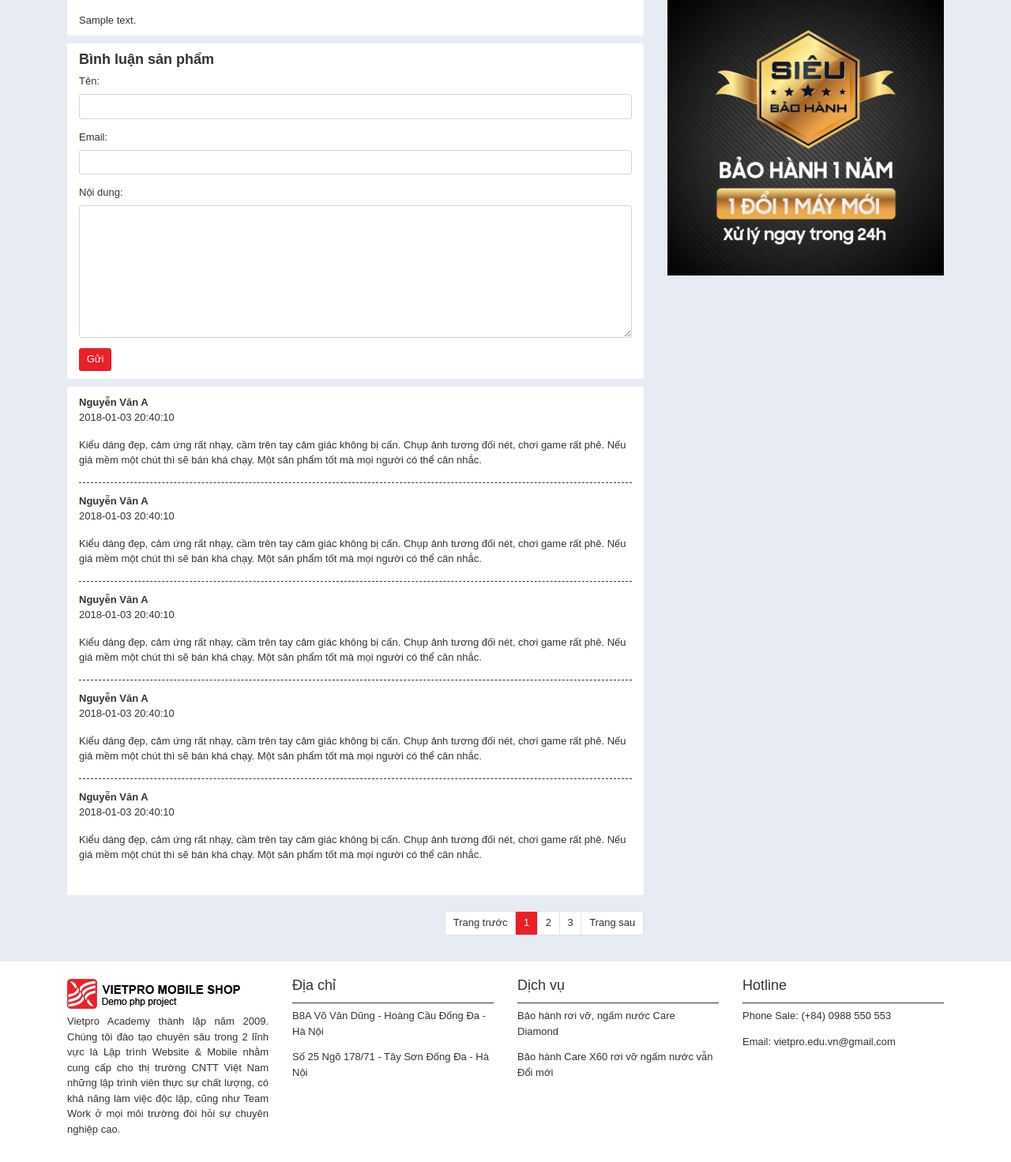
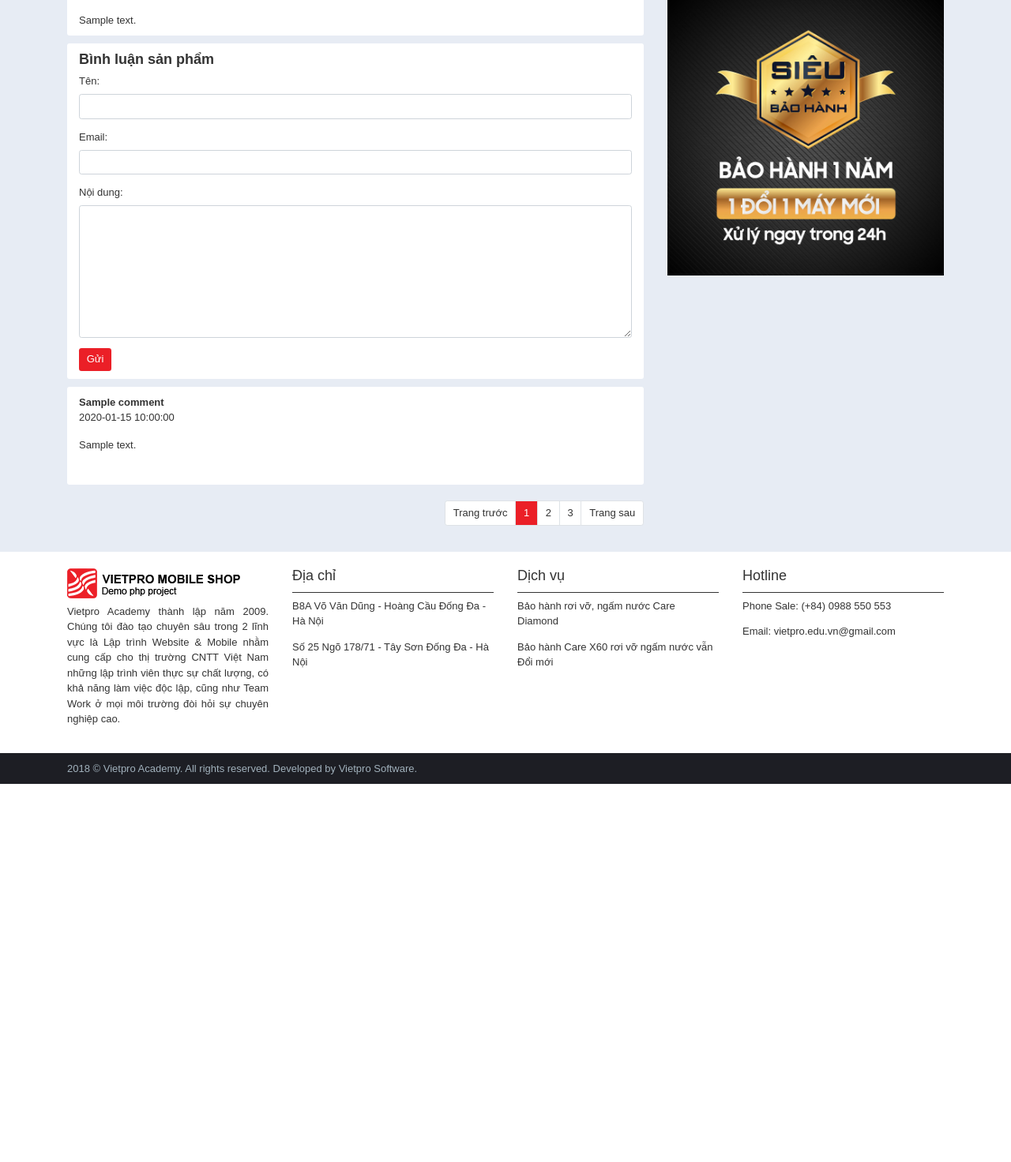
Before and after one commit to tuandat732/MobileShop, a PHP site: page /?page_layout=product&prd_id=1 in a window 1280 px wide. Shown: the part 828-2300 px from the top of the page at 79% size. After the commit the page ends 1821 px from the top, so only its background shows below. Run offline with PHP 8.4, Linux system fonts and the light colour scheme; tables that the repository leaves empty or names only in its code hold one stand-in row (values such as "Sample post"); grey boxes marked "Sample" are stand-in pictures.

Commit message:
search and comment

```diff
--- a/mobile_shop/ex.php
+++ b/mobile_shop/ex.php
@@ -1,3 +1,9 @@
+<?php
+    //time in php
+    date_default_timezone_set('asia/bangkok');
+    echo date("Y-m-d H:i:s");
+?>
+
 <?php
 // // TEST IN lib.php
 
--- a/mobile_shop/modules/logo/logo.php
+++ b/mobile_shop/modules/logo/logo.php
@@ -1,5 +1,5 @@
 <div id="logo" class="col-lg-3 col-md-3 col-sm-12">
   <h1>
-    <a href="#"><img class="img-fluid" src="images/logo.png" /></a>
+    <a href="index.php"><img class="img-fluid" src="images/logo.png" /></a>
   </h1>
 </div>
--- a/mobile_shop/modules/logo/logo_footer.php
+++ b/mobile_shop/modules/logo/logo_footer.php
@@ -1,6 +1,6 @@
 <div id="logo-2" class="col-lg-3 col-md-6 col-sm-12">
   <h2>
-    <a href="#"><img src="images/logo-footer.png" /></a>
+    <a href="index.php"><img src="images/logo-footer.png" /></a>
   </h2>
   <p>
     Vietpro Academy thành lập năm 2009. Chúng tôi đào tạo chuyên sâu
--- a/mobile_shop/modules/menu/category.php
+++ b/mobile_shop/modules/menu/category.php
@@ -12,7 +12,7 @@ if (isset($_GET['cat_id'])) {
 }
 
 ?>
-<!--	List Product	-->z
+<!--	List Product	-->
 <div class="products">
     <h3><?php echo $category['cat_name'] ?> (hiện có <?php echo mysqli_num_rows($query_product) ?> sản phẩm)</h3>
     <?php
--- a/mobile_shop/modules/product/product.php
+++ b/mobile_shop/modules/product/product.php
@@ -1,9 +1,22 @@
 <!--	List Product	-->
 <?php
-    if(isset($_GET['prd_id'])) {
+if (isset($_GET['prd_id'])) {
     $prd_id = $_GET['prd_id'];
     $sql = "SELECT * FROM product WHERE prd_id = $prd_id";
-        $product = mysqli_fetch_array(mysqli_query($conn,$sql));
+    $product = mysqli_fetch_array(mysqli_query($conn, $sql));
+
+    // POST COMMENT ==============================
+    if (isset($_POST["sbm"])) {
+        $comm_name = $_POST['comm_name'];
+        $comm_mail = $_POST['comm_mail'];
+        date_default_timezone_set('asia/Ho_Chi_Minh');
+        $comm_date = date("Y-m-d H:i:s");
+        $comm_details = $_POST['comm_details'];
+
+        $sql = "INSERT INTO comment (comm_name,comm_mail,comm_date,comm_details,prd_id)
+        VALUES ('$comm_name','$comm_mail','$comm_date','$comm_details','$prd_id')";
+        mysqli_query($conn, $sql);
+    }
 }
 ?>
 <div id="product">
@@ -19,7 +32,7 @@
                 <li><span>Tình trạng:</span> <?php echo $product['prd_new'] ?></li>
                 <li><span>Khuyến Mại:</span> <?php echo $product['prd_promotion'] ?></li>
                 <li id="price">Giá Bán (chưa bao gồm VAT)</li>
-                <li id="price-number"><?php echo number_format($product['prd_price'], 2, ',', '.')?>đ</li>
+                <li id="price-number"><?php echo number_format($product['prd_price'], 2, ',', '.') ?>đ</li>
                 <li id="status"><?php echo $product['prd_status'] == 1 ? "Còn hàng" : "Hết hàng"  ?></li>
             </ul>
             <div id="add-cart"><a href="#">Mua ngay</a></div>
@@ -58,55 +71,27 @@
     <!--	Comments List	-->
     <div id="comments-list" class="row">
         <div class="col-lg-12 col-md-12 col-sm-12">
+            <?php
+            if (isset($prd_id)) {
+                $sql = "SELECT * FROM comment WHERE prd_id = $prd_id ORDER BY comm_id DESC";
+                $query = mysqli_query($conn, $sql);
+                while ($comment = mysqli_fetch_array($query)) { ?>
                     <div class="comment-item">
                         <ul>
-                    <li><b>Nguyễn Văn A</b></li>
-                    <li>2018-01-03 20:40:10</li>
+                            <li><b><?php echo $comment['comm_name'] ?></b></li>
+                            <li><?php echo $comment['comm_date'] ?></li>
                             <li>
-                        <p>Kiểu dáng đẹp, cảm ứng rất nhạy, cầm trên tay cảm giác không bị cấn. Chụp ảnh tương đối nét, chơi game rất phê. Nếu giá mềm một chút thì sẽ bán khá chạy. Một sản phẩm tốt mà mọi người có thể cân nhắc.</p>
+                                <p><?php echo $comment['comm_details'] ?></p>
                             </li>
                         </ul>
                     </div>
-            <div class="comment-item">
-                <ul>
-                    <li><b>Nguyễn Văn A</b></li>
-                    <li>2018-01-03 20:40:10</li>
-                    <li>
-                        <p>Kiểu dáng đẹp, cảm ứng rất nhạy, cầm trên tay cảm giác không bị cấn. Chụp ảnh tương đối nét, chơi game rất phê. Nếu giá mềm một chút thì sẽ bán khá chạy. Một sản phẩm tốt mà mọi người có thể cân nhắc.</p>
-                    </li>
-                </ul>
-            </div>
-            <div class="comment-item">
-                <ul>
-                    <li><b>Nguyễn Văn A</b></li>
-                    <li>2018-01-03 20:40:10</li>
-                    <li>
-                        <p>Kiểu dáng đẹp, cảm ứng rất nhạy, cầm trên tay cảm giác không bị cấn. Chụp ảnh tương đối nét, chơi game rất phê. Nếu giá mềm một chút thì sẽ bán khá chạy. Một sản phẩm tốt mà mọi người có thể cân nhắc.</p>
-                    </li>
-                </ul>
-            </div>
-            <div class="comment-item">
-                <ul>
-                    <li><b>Nguyễn Văn A</b></li>
-                    <li>2018-01-03 20:40:10</li>
-                    <li>
-                        <p>Kiểu dáng đẹp, cảm ứng rất nhạy, cầm trên tay cảm giác không bị cấn. Chụp ảnh tương đối nét, chơi game rất phê. Nếu giá mềm một chút thì sẽ bán khá chạy. Một sản phẩm tốt mà mọi người có thể cân nhắc.</p>
-                    </li>
-                </ul>
-            </div>
-            <div class="comment-item">
-                <ul>
-                    <li><b>Nguyễn Văn A</b></li>
-                    <li>2018-01-03 20:40:10</li>
-                    <li>
-                        <p>Kiểu dáng đẹp, cảm ứng rất nhạy, cầm trên tay cảm giác không bị cấn. Chụp ảnh tương đối nét, chơi game rất phê. Nếu giá mềm một chút thì sẽ bán khá chạy. Một sản phẩm tốt mà mọi người có thể cân nhắc.</p>
-                    </li>
-                </ul>
+            <?php }
+            }
+            ?>
         </div>
     </div>
 </div>
-    <!--	End Comments List	-->
-</div>
+
 <!--	End Product	-->
 <div id="pagination">
     <ul class="pagination">
--- a/mobile_shop/modules/search/search_box.php
+++ b/mobile_shop/modules/search/search_box.php
@@ -1,7 +1,7 @@
 <div id="search" class="col-lg-6 col-md-6 col-sm-12">
-  <form class="form-inline">
-    <input class="form-control mt-3" type="search" placeholder="Tìm kiếm" aria-label="Search" />
-    <button class="btn btn-danger mt-3" type="submit">
+  <form class="form-inline" method="POST" action="index.php?page_layout=search">
+    <input name="keyword" class="form-control mt-3" type="search" placeholder="Tìm kiếm" aria-label="Search" />
+    <button class="btn btn-danger mt-3" type="submit" name="sm">
       Tìm kiếm
     </button>
   </form>
```
Also changed, not shown: mobile_shop/modules/search/search.php (+41 -3 lines). Lines whose indentation alone changed are shown as unchanged.
